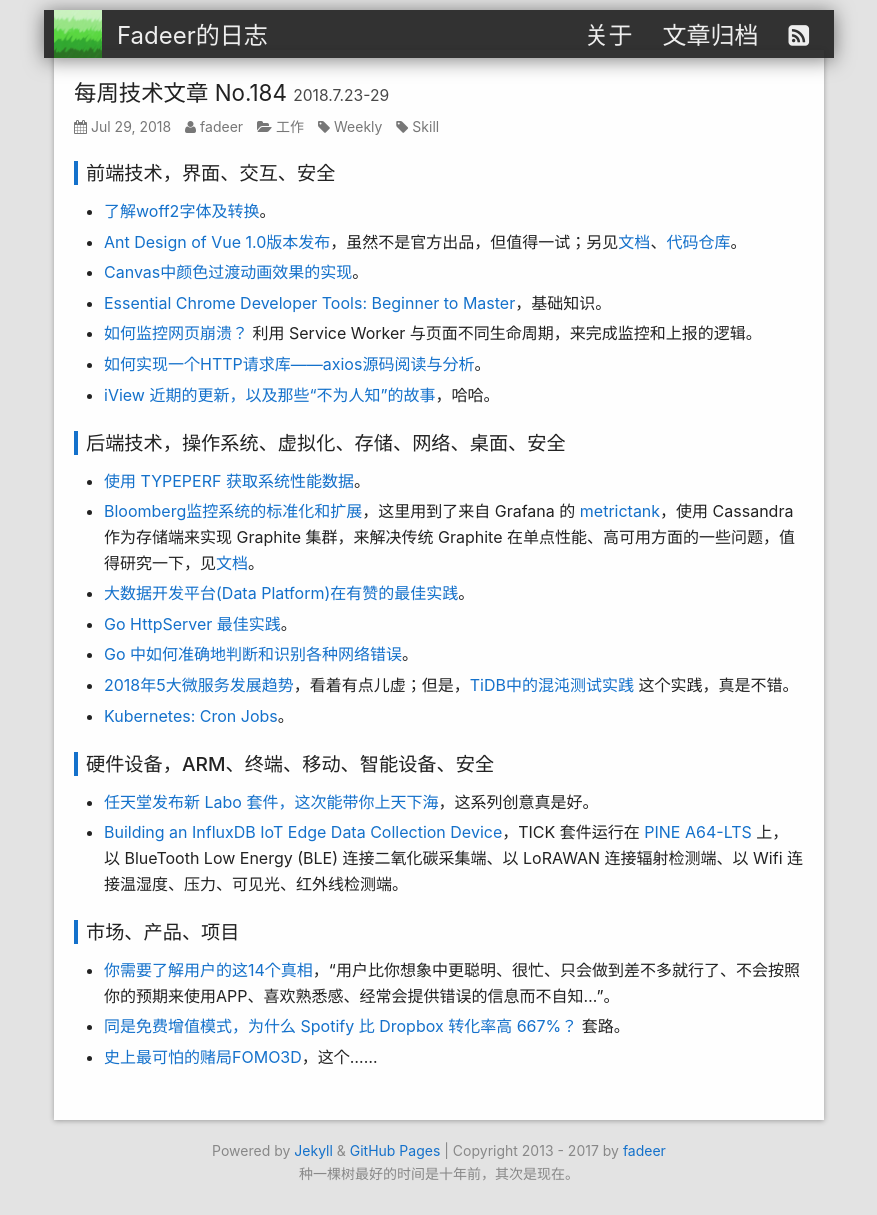
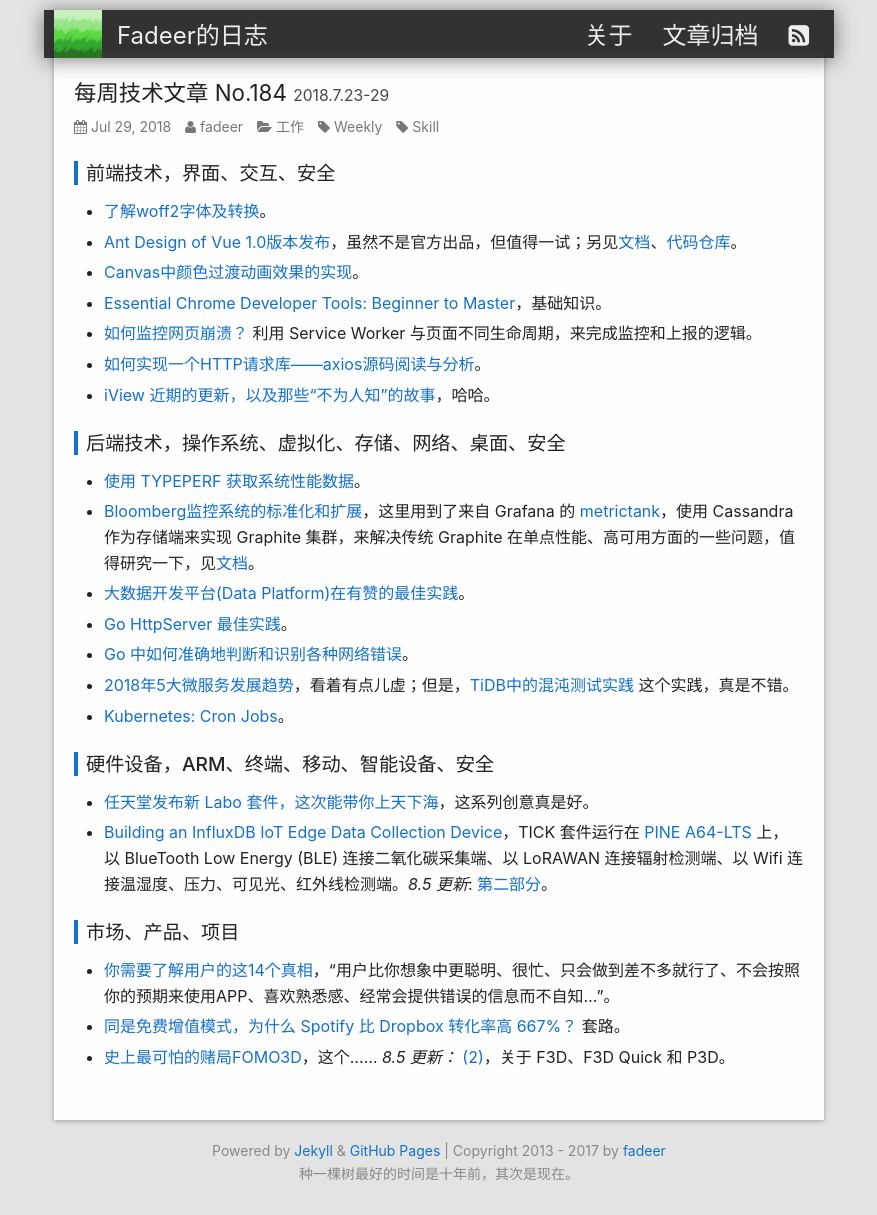
Before and after one commit to fadeer/fadeer.github.io, a Jekyll site: the page built from _posts/weekly2/2018-07-29-weekly-184.md, in a window 1280 px wide and 1215 px high. Shown: the whole window, without its empty margins (201-1078 px from the left). Built offline with Jekyll 4.4.1, drawn with Linux system fonts in a browser that asks for light colours.

Commit message:
update post

```diff
--- a/_posts/weekly2/2018-07-29-weekly-184.md
+++ b/_posts/weekly2/2018-07-29-weekly-184.md
@@ -31,10 +31,10 @@
 硬件设备，ARM、终端、移动、智能设备、安全
 ----
 * [任天堂发布新 Labo 套件，这次能带你上天下海](https://www.ifanr.com/1074096)，这系列创意真是好。
-* [Building an InfluxDB IoT Edge Data Collection Device](https://www.influxdata.com/blog/building-an-influxdb-iot-edge-data-collection-device/)，TICK 套件运行在 [PINE A64-LTS](https://www.pine64.org/?product=pine-a64-lts) 上，以 BlueTooth Low Energy (BLE) 连接二氧化碳采集端、以 LoRAWAN 连接辐射检测端、以 Wifi 连接温湿度、压力、可见光、红外线检测端。
+* [Building an InfluxDB IoT Edge Data Collection Device](https://www.influxdata.com/blog/building-an-influxdb-iot-edge-data-collection-device/)，TICK 套件运行在 [PINE A64-LTS](https://www.pine64.org/?product=pine-a64-lts) 上，以 BlueTooth Low Energy (BLE) 连接二氧化碳采集端、以 LoRAWAN 连接辐射检测端、以 Wifi 连接温湿度、压力、可见光、红外线检测端。*8.5 更新*: [第二部分](https://dzone.com/articles/building-an-influxdb-iot-edge-data-collection-devi-2)。
 
 市场、产品、项目
 ----
 * [你需要了解用户的这14个真相](https://www.uisdc.com/users-are-complicated)，“用户比你想象中更聪明、很忙、只会做到差不多就行了、不会按照你的预期来使用APP、喜欢熟悉感、经常会提供错误的信息而不自知...”。
 * [同是免费增值模式，为什么 Spotify 比 Dropbox 转化率高 667%？](http://36kr.com/p/5145350.html) 套路。
-* [史上最可怕的赌局FOMO3D](http://happy123.me/blog/2018/07/27/shi-shang-zui-ke-pa-de-du-ju-fomo3d/)，这个......
+* [史上最可怕的赌局FOMO3D](http://happy123.me/blog/2018/07/27/shi-shang-zui-ke-pa-de-du-ju-fomo3d/)，这个...... *8.5 更新：* [(2)](http://happy123.me/blog/2018/07/31/shi-shang-zui-ke-pa-de-du-ju-fomo3d-2/)，关于 F3D、F3D Quick 和 P3D。
```
